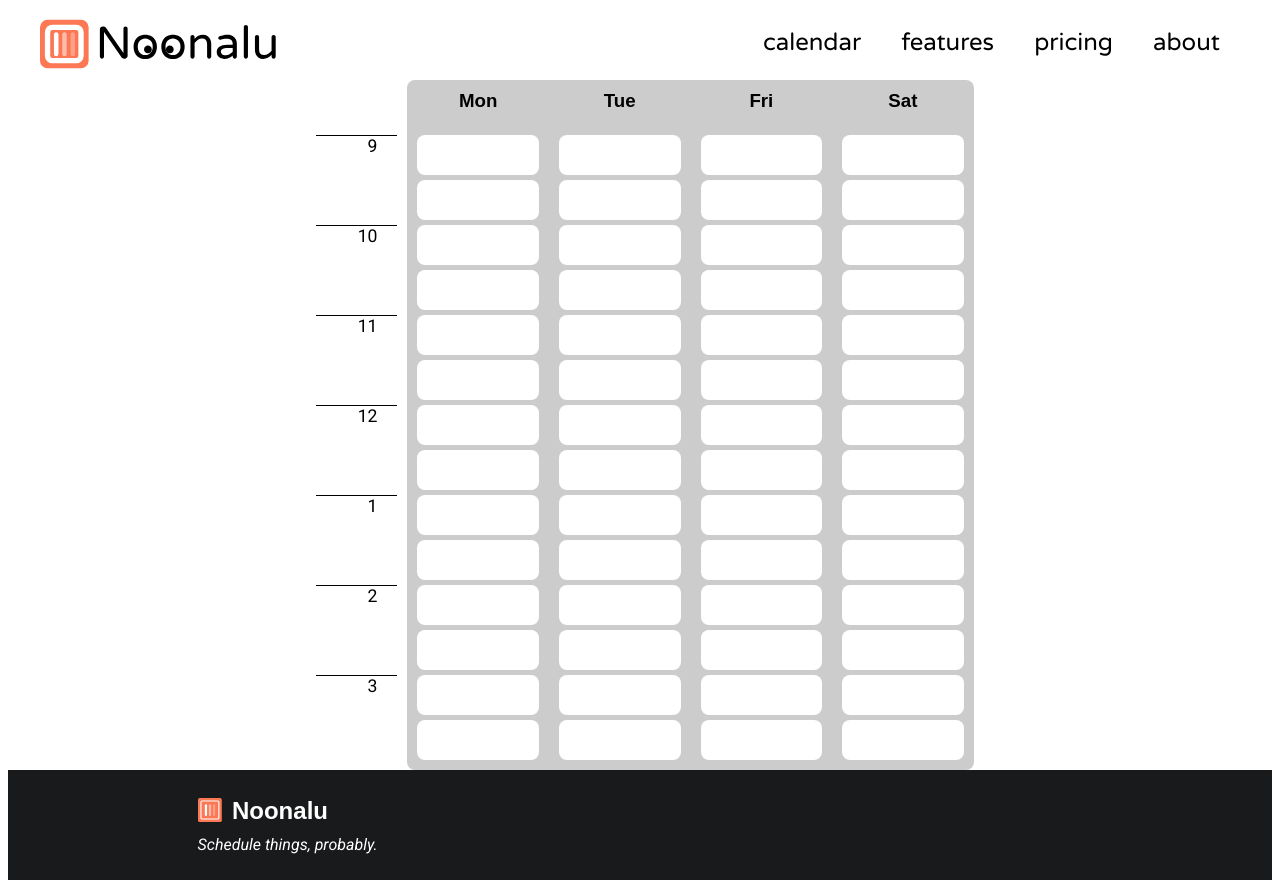
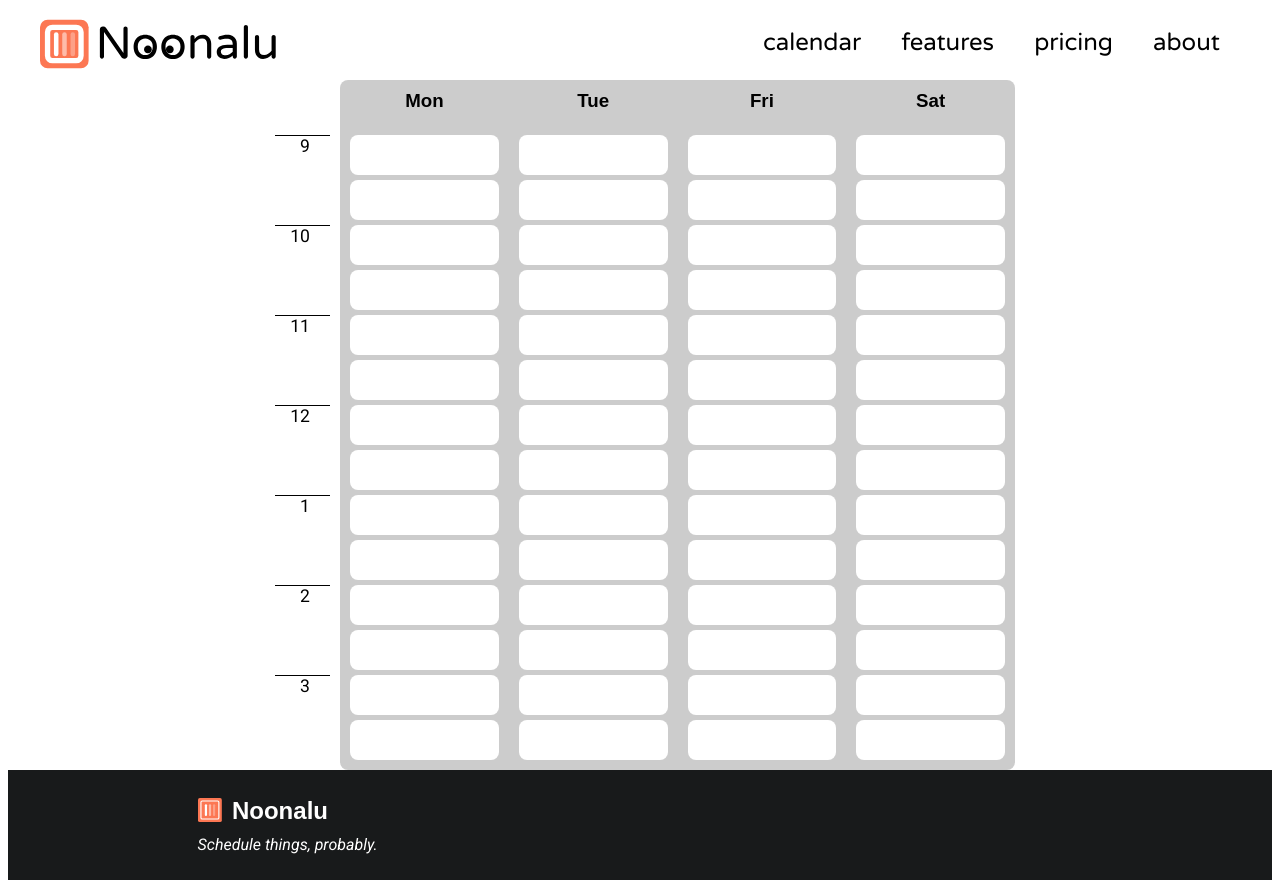
Before and after one commit to noonalu/noonalu-web, a Vue app: page / in a window 1280 px wide. Built offline with nearby package versions, Linux system fonts and the light colour scheme.

Commit message:
Improves calendar min width, column widths

```diff
--- a/src/components/calendar/Calendar.vue
+++ b/src/components/calendar/Calendar.vue
@@ -94,7 +94,7 @@
 
 	#calContainer {
 		margin: 0 auto;
-		width: 80%;
+		width: min(750px, 80%)
 	}
 
 	#calendar {
@@ -118,7 +118,8 @@
 		}
 
 		display: grid;
-		grid-template-columns: 10% repeat(v-bind('dayRangeLength'), 14%);
+		$legend-width: 10%;
+		grid-template-columns: $legend-width repeat(v-bind('dayRangeLength'), calc((100% - $legend-width) / v-bind('dayRangeLength')));
 		justify-content: center;
 
 		#legend {
```
